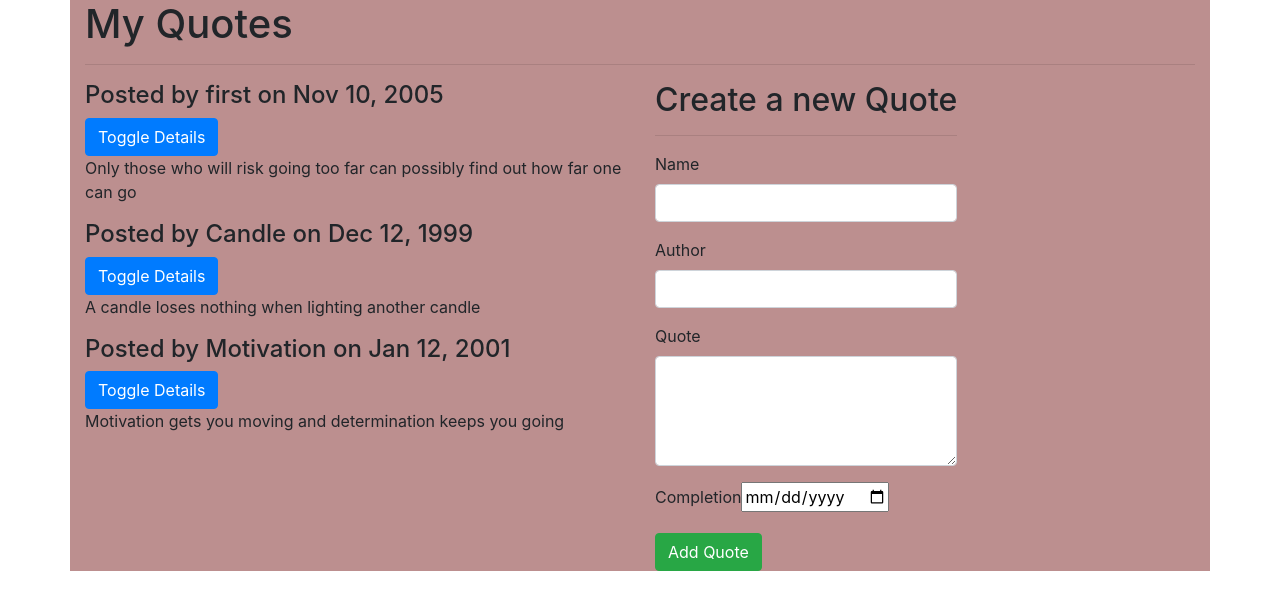
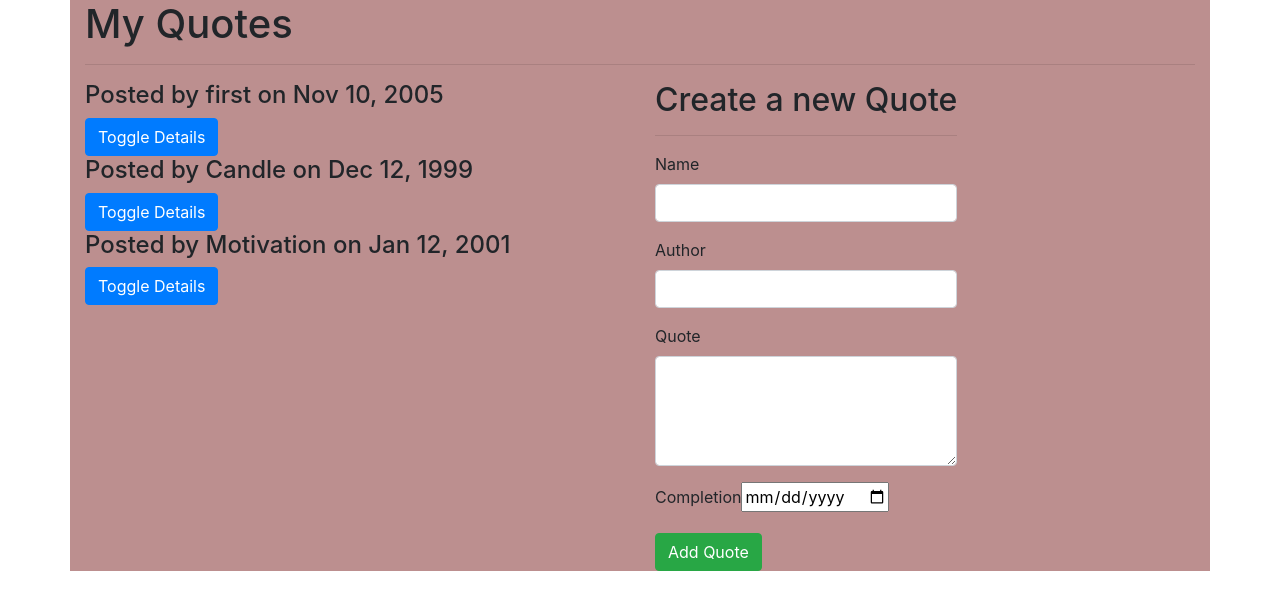
Before and after one commit to Nkurumwa/CLI1, an Angular app in the folder Quotes/: page / in a window 1280 px wide. Shown: the top 610 px of the page. Built offline with nearby package versions, Linux system fonts and the light colour scheme.

Commit message:
fixes app highlight

```diff
--- a/Quotes/src/app/quote/quote.component.html
+++ b/Quotes/src/app/quote/quote.component.html
@@ -31,9 +31,6 @@
             <h4 id={{i}} >Posted by {{quote.name}}  on {{quote.completeDate|date}}</h4>
             <button (click)='toggleDetails(i)' class="btn btn-primary">Toggle Details</button>
           </div>
-          <p appHighlight *ngIf="highestUpvote()===quote.upvote && quote.upvote>0">{{quote.description}}</p>
-         <p  *ngIf="highestUpvote()!==quote.upvote || quote.upvote===0">{{quote.description}}</p>
-
           <div *ngIf='quote.showDescription'>
             <app-quote-detail  [quote]='quote' (isComplete) = 'deleteQuote($event,i)' (isAdd)='addition($event, i)' (isDown)='down($event,i)'></app-quote-detail>
           </div>
```
